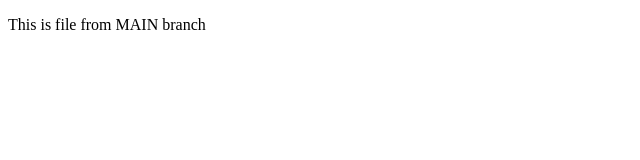
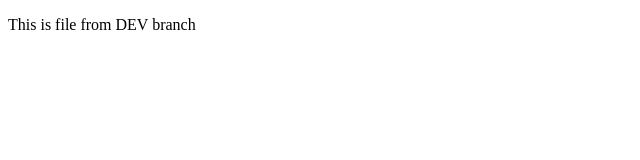
Before and after one commit to AndrukhivAndriy/for_jenkins, a plain HTML site: page index.html in a window 1280 px wide. Shown: the full height of the page, 0-640 px from the left. Drawn offline with Linux system fonts and the light colour scheme.

Commit message:
Update index.html

```diff
--- a/index.html
+++ b/index.html
@@ -4,6 +4,6 @@
     <title>Devops BaseCamp</title>
   </head>
   <body>
-    <p>This is file from MAIN branch</p>
+    <p>This is file from DEV branch</p>
   </body>
 </html>
```
